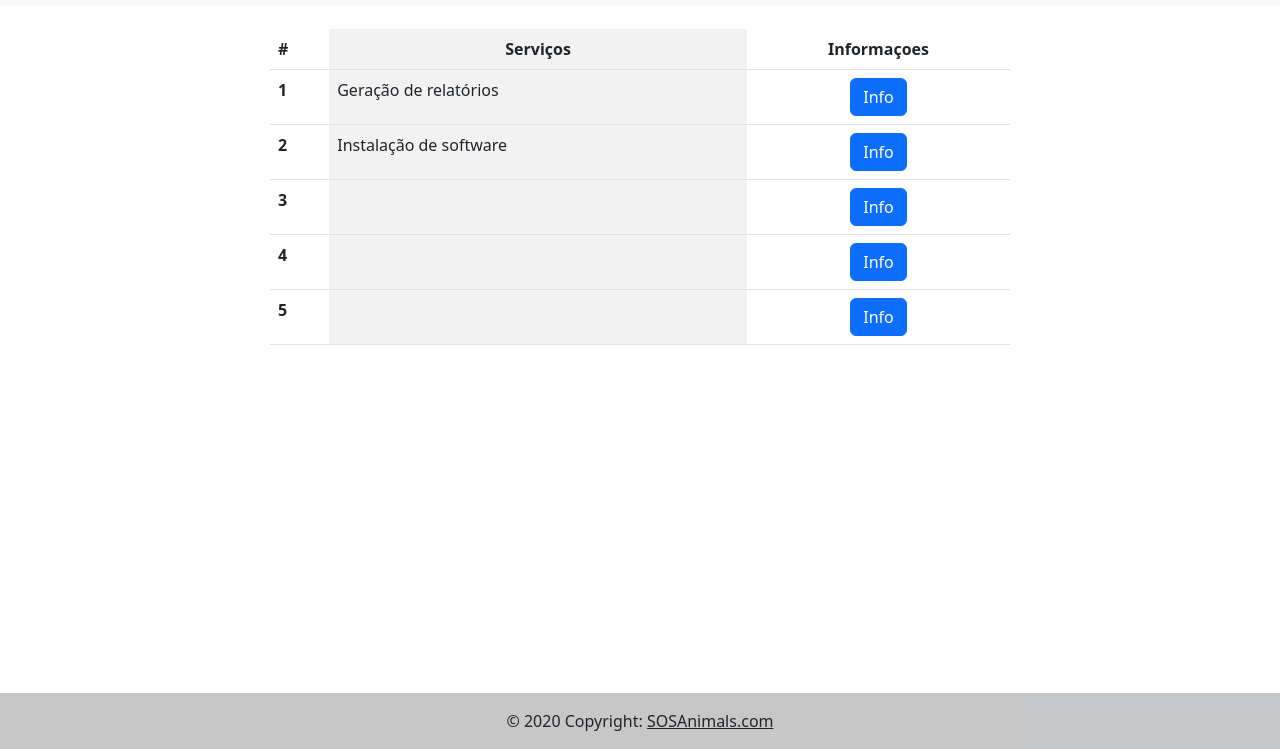
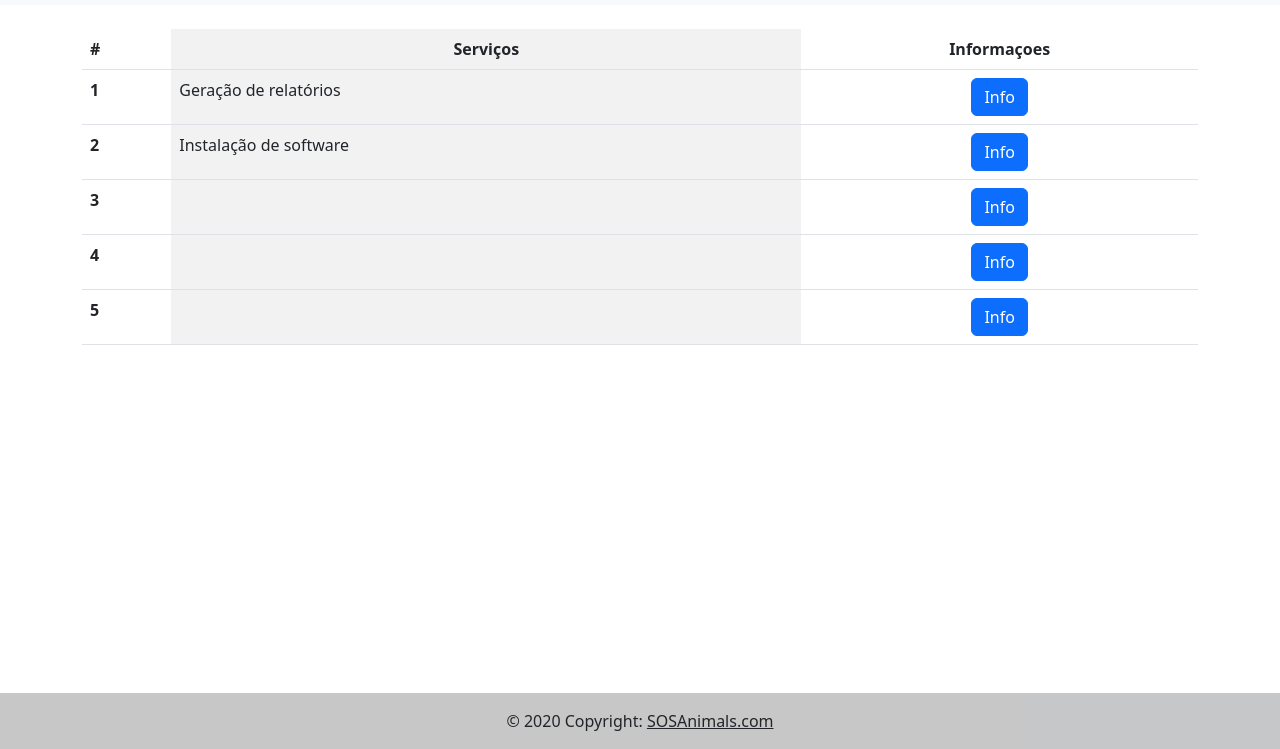
Before and after one commit to EdsonBila/PROJETO-ESTUDO-catalogo-de-servi-os, a plain HTML site: page SERVICOS/servicos.html in a window 1280 px wide. Shown: the part 51-800 px from the top of the page. Drawn offline with nearby package versions, Linux system fonts and the light colour scheme.

Commit message:
Update servicos.html

```diff
--- a/SERVICOS/servicos.html
+++ b/SERVICOS/servicos.html
@@ -8,11 +8,6 @@
   <link href="https://cdn.jsdelivr.net/npm/bootstrap@5.2.2/dist/css/bootstrap.min.css" rel="stylesheet"
     integrity="sha384-Zenh87qX5JnK2Jl0vWa8Ck2rdkQ2Bzep5IDxbcnCeuOxjzrPF/et3URy9Bv1WTRi" crossorigin="anonymous">
   <style>
-    .container {
-      padding-left: 200px;
-      padding-right: 200px;
-    }
-
     p {
       text-align: justify;
     }
```
